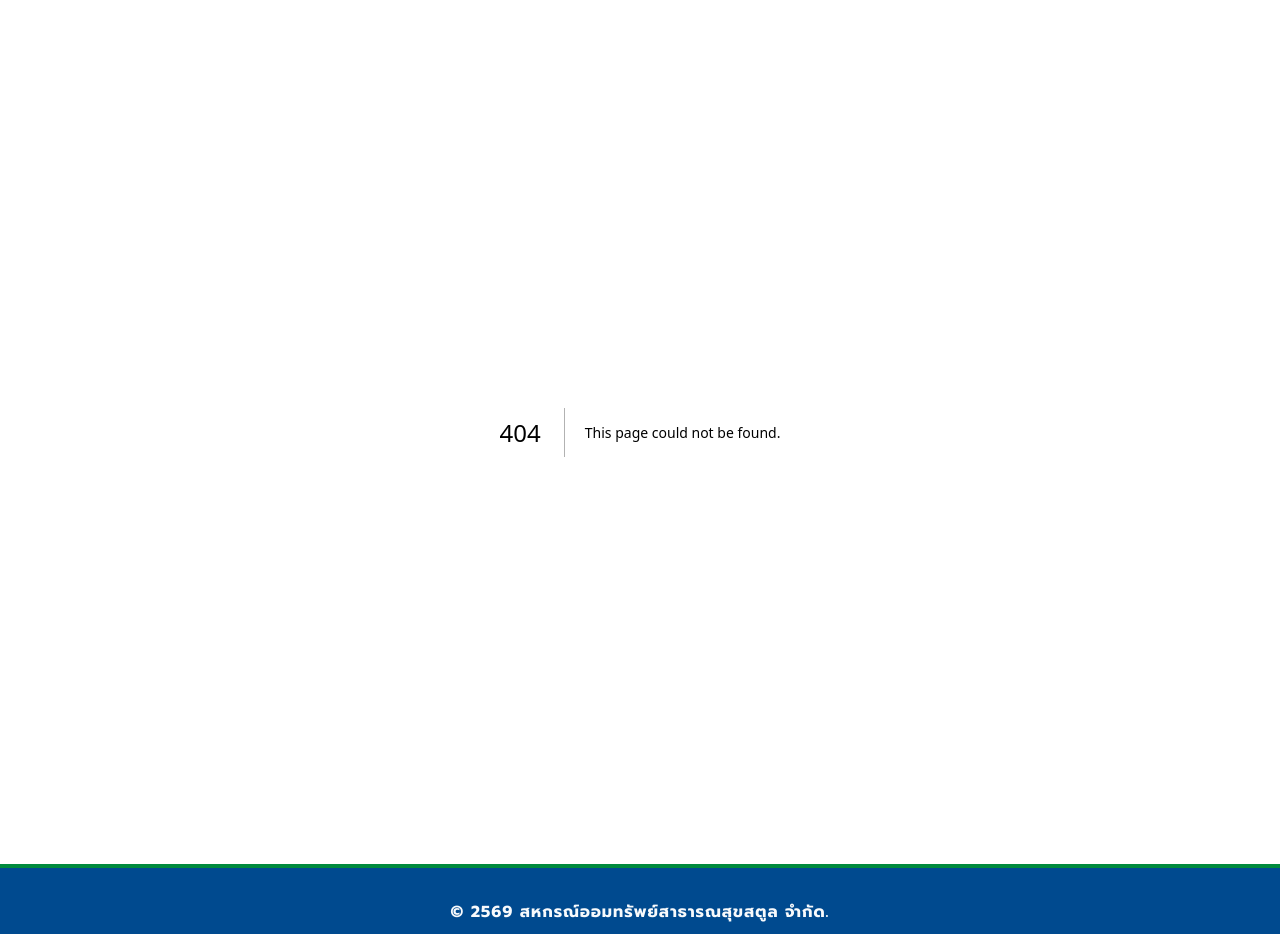
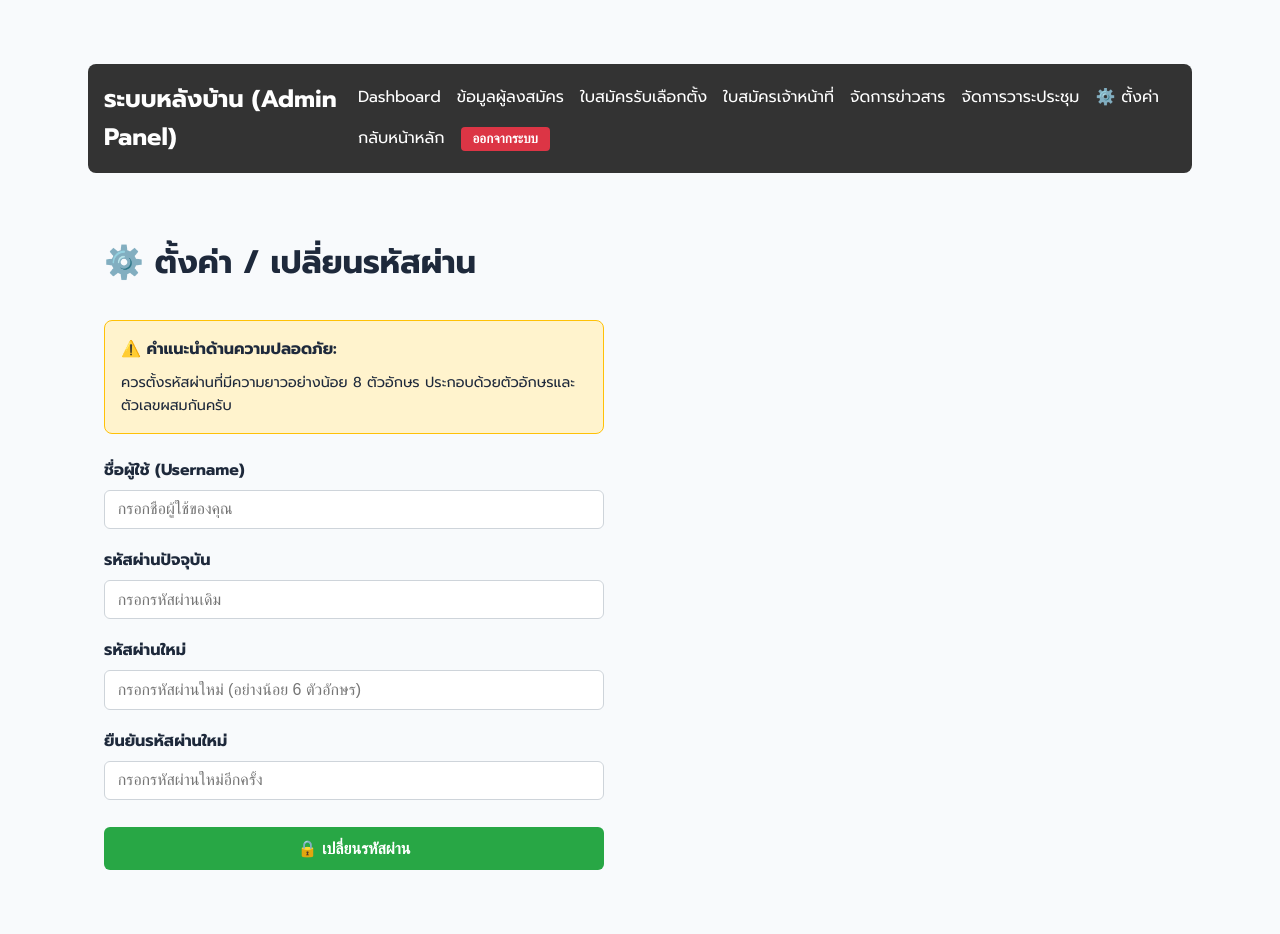
Before and after one commit to sahakoncoopsatun-crypto/Vote-Coop, a Next.js app: page /admin/settings in a window 1280 px wide. Before the commit this address had no page. Shown: the top 934 px of the page. Built offline with nearby package versions, Linux system fonts and the light colour scheme.

Commit message:
Add files via upload

```diff
--- /dev/null
+++ b/src/app/admin/settings/page.tsx
@@ -0,0 +1,218 @@
+'use client';
+
+import { useState } from 'react';
+import Swal from 'sweetalert2';
+
+export default function ChangePasswordPage() {
+  const [form, setForm] = useState({
+    username: '',
+    currentPassword: '',
+    newPassword: '',
+    confirmPassword: '',
+  });
+  const [loading, setLoading] = useState(false);
+
+  const handleChange = (e: React.ChangeEvent<HTMLInputElement>) => {
+    setForm({ ...form, [e.target.name]: e.target.value });
+  };
+
+  const handleSubmit = async (e: React.FormEvent) => {
+    e.preventDefault();
+
+    if (form.newPassword !== form.confirmPassword) {
+      Swal.fire({
+        icon: 'error',
+        title: 'รหัสผ่านไม่ตรงกัน',
+        text: 'กรุณากรอกรหัสผ่านใหม่และยืนยันรหัสผ่านให้ตรงกันครับ',
+        confirmButtonColor: '#dc3545',
+      });
+      return;
+    }
+
+    const result = await Swal.fire({
+      icon: 'question',
+      title: 'ยืนยันการเปลี่ยนรหัสผ่าน?',
+      text: 'คุณต้องการเปลี่ยนรหัสผ่านใหม่ใช่หรือไม่?',
+      showCancelButton: true,
+      confirmButtonText: 'ยืนยัน',
+      cancelButtonText: 'ยกเลิก',
+      confirmButtonColor: '#28a745',
+      cancelButtonColor: '#6c757d',
+    });
+
+    if (!result.isConfirmed) return;
+
+    setLoading(true);
+    try {
+      const res = await fetch('/api/admin/change-password', {
+        method: 'POST',
+        headers: { 'Content-Type': 'application/json' },
+        body: JSON.stringify({
+          username: form.username,
+          currentPassword: form.currentPassword,
+          newPassword: form.newPassword,
+        }),
+      });
+
+      const data = await res.json();
+
+      if (!res.ok) {
+        Swal.fire({
+          icon: 'error',
+          title: 'เกิดข้อผิดพลาด',
+          text: data.error || 'ไม่สามารถเปลี่ยนรหัสผ่านได้',
+          confirmButtonColor: '#dc3545',
+        });
+        return;
+      }
+
+      await Swal.fire({
+        icon: 'success',
+        title: 'เปลี่ยนรหัสผ่านสำเร็จ! ✅',
+        text: 'รหัสผ่านของคุณถูกเปลี่ยนเรียบร้อยแล้วครับ',
+        confirmButtonColor: '#28a745',
+      });
+
+      setForm({ username: '', currentPassword: '', newPassword: '', confirmPassword: '' });
+    } catch {
+      Swal.fire({
+        icon: 'error',
+        title: 'เกิดข้อผิดพลาด',
+        text: 'ไม่สามารถเชื่อมต่อกับเซิร์ฟเวอร์ได้',
+        confirmButtonColor: '#dc3545',
+      });
+    } finally {
+      setLoading(false);
+    }
+  };
+
+  return (
+    <div>
+      <h1 style={{ marginBottom: '2rem' }}>⚙️ ตั้งค่า / เปลี่ยนรหัสผ่าน</h1>
+
+      <div style={{ maxWidth: '500px' }}>
+        <div style={{
+          background: '#fff3cd',
+          border: '1px solid #ffc107',
+          borderRadius: '8px',
+          padding: '1rem',
+          marginBottom: '1.5rem',
+        }}>
+          <strong>⚠️ คำแนะนำด้านความปลอดภัย:</strong>
+          <p style={{ margin: '0.5rem 0 0', fontSize: '0.9rem' }}>
+            ควรตั้งรหัสผ่านที่มีความยาวอย่างน้อย 8 ตัวอักษร ประกอบด้วยตัวอักษรและตัวเลขผสมกันครับ
+          </p>
+        </div>
+
+        <form onSubmit={handleSubmit} style={{ display: 'flex', flexDirection: 'column', gap: '1.2rem' }}>
+          <div>
+            <label style={{ display: 'block', fontWeight: 'bold', marginBottom: '0.4rem' }}>
+              ชื่อผู้ใช้ (Username)
+            </label>
+            <input
+              type="text"
+              name="username"
+              value={form.username}
+              onChange={handleChange}
+              required
+              placeholder="กรอกชื่อผู้ใช้ของคุณ"
+              style={{
+                width: '100%',
+                padding: '0.6rem 0.8rem',
+                borderRadius: '6px',
+                border: '1px solid #ced4da',
+                fontSize: '1rem',
+                boxSizing: 'border-box',
+              }}
+            />
+          </div>
+
+          <div>
+            <label style={{ display: 'block', fontWeight: 'bold', marginBottom: '0.4rem' }}>
+              รหัสผ่านปัจจุบัน
+            </label>
+            <input
+              type="password"
+              name="currentPassword"
+              value={form.currentPassword}
+              onChange={handleChange}
+              required
+              placeholder="กรอกรหัสผ่านเดิม"
+              style={{
+                width: '100%',
+                padding: '0.6rem 0.8rem',
+                borderRadius: '6px',
+                border: '1px solid #ced4da',
+                fontSize: '1rem',
+                boxSizing: 'border-box',
+              }}
+            />
+          </div>
+
+          <div>
+            <label style={{ display: 'block', fontWeight: 'bold', marginBottom: '0.4rem' }}>
+              รหัสผ่านใหม่
+            </label>
+            <input
+              type="password"
+              name="newPassword"
+              value={form.newPassword}
+              onChange={handleChange}
+              required
+              minLength={6}
+              placeholder="กรอกรหัสผ่านใหม่ (อย่างน้อย 6 ตัวอักษร)"
+              style={{
+                width: '100%',
+                padding: '0.6rem 0.8rem',
+                borderRadius: '6px',
+                border: '1px solid #ced4da',
+                fontSize: '1rem',
+                boxSizing: 'border-box',
+              }}
+            />
+          </div>
+
+          <div>
+            <label style={{ display: 'block', fontWeight: 'bold', marginBottom: '0.4rem' }}>
+              ยืนยันรหัสผ่านใหม่
+            </label>
+            <input
+              type="password"
+              name="confirmPassword"
+              value={form.confirmPassword}
+              onChange={handleChange}
+              required
+              placeholder="กรอกรหัสผ่านใหม่อีกครั้ง"
+              style={{
+                width: '100%',
+                padding: '0.6rem 0.8rem',
+                borderRadius: '6px',
+                border: '1px solid #ced4da',
+                fontSize: '1rem',
+                boxSizing: 'border-box',
+              }}
+            />
+          </div>
+
+          <button
+            type="submit"
+            disabled={loading}
+            style={{
+              background: loading ? '#6c757d' : '#28a745',
+              color: 'white',
+              border: 'none',
+              padding: '0.75rem',
+              borderRadius: '6px',
+              fontSize: '1rem',
+              fontWeight: 'bold',
+              cursor: loading ? 'not-allowed' : 'pointer',
+              marginTop: '0.5rem',
+            }}
+          >
+            {loading ? '⏳ กำลังบันทึก...' : '🔒 เปลี่ยนรหัสผ่าน'}
+          </button>
+        </form>
+      </div>
+    </div>
+  );
+}
--- /dev/null
+++ b/src/app/api/admin/change-password/route.ts
@@ -0,0 +1,36 @@
+import { NextResponse } from 'next/server';
+import { prisma } from '@/lib/prisma';
+import { cookies } from 'next/headers';
+
+export async function POST(request: Request) {
+  // Verify admin is logged in
+  const cookieStore = await cookies();
+  const token = cookieStore.get('adminToken');
+  if (!token || token.value !== 'authenticated') {
+    return NextResponse.json({ error: 'Unauthorized' }, { status: 401 });
+  }
+
+  const { username, currentPassword, newPassword } = await request.json();
+
+  if (!username || !currentPassword || !newPassword) {
+    return NextResponse.json({ error: 'กรุณากรอกข้อมูลให้ครบถ้วน' }, { status: 400 });
+  }
+
+  if (newPassword.length < 6) {
+    return NextResponse.json({ error: 'รหัสผ่านใหม่ต้องมีอย่างน้อย 6 ตัวอักษร' }, { status: 400 });
+  }
+
+  // Find admin and verify current password
+  const admin = await prisma.admin.findUnique({ where: { username } });
+  if (!admin || admin.password !== currentPassword) {
+    return NextResponse.json({ error: 'ชื่อผู้ใช้หรือรหัสผ่านปัจจุบันไม่ถูกต้อง' }, { status: 400 });
+  }
+
+  // Update password
+  await prisma.admin.update({
+    where: { username },
+    data: { password: newPassword },
+  });
+
+  return NextResponse.json({ success: true });
+}
--- a/src/components/AdminHeader.tsx
+++ b/src/components/AdminHeader.tsx
@@ -21,6 +21,7 @@ export default function AdminHeader() {
         <Link href="/admin/officers">ใบสมัครเจ้าหน้าที่</Link>
         <Link href="/admin/news">จัดการข่าวสาร</Link>
         <Link href="/admin/agendas">จัดการวาระประชุม</Link>
+        <Link href="/admin/settings">⚙️ ตั้งค่า</Link>
         <Link href="/">กลับหน้าหลัก</Link>
         <form action={logoutAction}>
           <button type="submit" style={{
```
